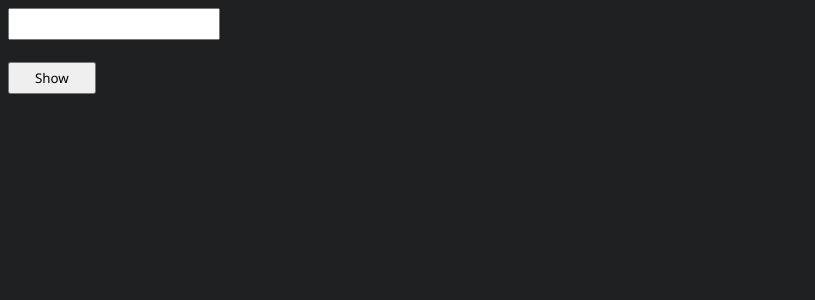
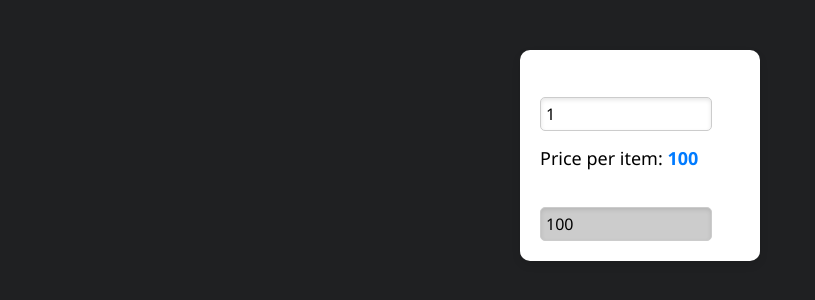
Before and after one commit to kumaruidivloper/Angular-Course, an Angular app: page / in a window 1280 px wide. Shown: the top 300 px of the page, without its empty margins (0-815 px from the left). Built offline with nearby package versions, Linux system fonts and the light colour scheme.

Commit message:
Two-Way Simple-Cart-Calculation

```diff
--- a/src/app/app.html
+++ b/src/app/app.html
@@ -1,4 +1,23 @@
-<input type="text" style="padding: 5px;" [(ngModel)]="inputValue"/>
-<br><br>
-<input type="submit" value="Show" style="padding: 5px 25px;" (click)="show()"/>
-<h1>{{dynamicValue}}</h1>
+<div class="cart-container">
+  <div class="form-group">
+    <label>Quantity:</label>
+    <input
+      type="number"
+      class="quantity-input"
+      [(ngModel)]="quantity"
+      min="0"
+    />
+  </div>
+  <div class="price-info">
+    <p style="color: black;">
+      Price per item: <span class="price">{{ pricePerItem }}</span>
+    </p>
+    <label>Total Price:</label>
+    <input
+      type="text"
+      class="total-price-input"
+      readonly
+      [(ngModel)]="totalPrice"
+    />
+  </div>
+</div>
--- a/src/app/app.scss
+++ b/src/app/app.scss
@@ -1,50 +1,58 @@
-.counter-container {
-  display: flex;
-  flex-direction: column;
-  justify-content: center;
-  align-items: center;
-  width: 90%;
-  max-width: 400px;
+.cart-container {
+  max-width: 200px;
+  margin: 50px auto;
   padding: 20px;
-  margin: 10% auto;
-  border-radius: 12px;
-  background: linear-gradient(135deg, #f5f7fa 0%, #c3cfe2 100%);
+  background-color: #fff;
+  border-radius: 10px;
   box-shadow: 0 4px 8px rgba(0, 0, 0, 0.1);
-  transition: transform 0.2s ease-in-out;
 }
 
-.counter-container:focus {
-  outline: none;
-  transform: scale(1.05);
-  box-shadow: 0 6px 12px rgba(0, 0, 0, 0.2);
+.form-group {
+  margin-bottom: 15px;
 }
 
-.counter {
-  font-size: 2.5rem;
-  color: #333;
-  margin: 0;
-  font-weight: bold;
-  letter-spacing: 0.1rem;
+label {
+  display: block;
+  margin-bottom: 5px;
+  font-weight: 600;
+  font-size: 16px;
 }
 
-.instruction {
+.quantity-input {
+  width: 80%;
+  padding: 5px;
   font-size: 1rem;
-  color: #666;
-  margin-top: 15px;
-  text-align: center;
+  border: 1px solid #ccc;
+  border-radius: 5px;
+  box-shadow: inset 0 2px 4px rgba(0, 0, 0, 0.1);
+  transition: border-color 0.3s;
+}
+.total-price-input {
+  width: 80%;
+  padding: 5px;
+  font-size: 1rem;
+  border: 1px solid #ccc;
+  border-radius: 5px;
+  box-shadow: inset 0 2px 4px rgba(0, 0, 0, 0.1);
+  outline: none;
+  background-color: #ccc;
 }
 
-@media (max-width: 768px) {
-  .counter-container {
-    width: 95%;
-    padding: 15px;
-  }
+.quantity-input:focus {
+  border-color: #007bff;
+  outline: none;
+}
 
-  .counter {
-    font-size: 2rem;
-  }
+.price-info {
+  margin-top: 15px;
+}
 
-  .instruction {
-    font-size: 0.875rem;
-  }
+.price-info p {
+  font-size: 18px;
+  margin: 10px 0;
 }
+
+.price {
+  font-weight: 700;
+  color: #007bff;
+}
--- a/src/app/app.ts
+++ b/src/app/app.ts
@@ -10,10 +10,10 @@ import { FormsModule } from '@angular/forms';
   styleUrl: './app.scss',
 })
 export class App {
-  inputValue: string = '';
-  dynamicValue: string = '';
+  quantity: number = 1;
+  pricePerItem: number = 100;
 
-  show() {
-    this.dynamicValue = this.inputValue;
+  get totalPrice(): number {
+    return this.quantity * this.pricePerItem;
   }
 }
```
Also changed, not shown: 1 other file (tests, documents, lock files or other folders).
